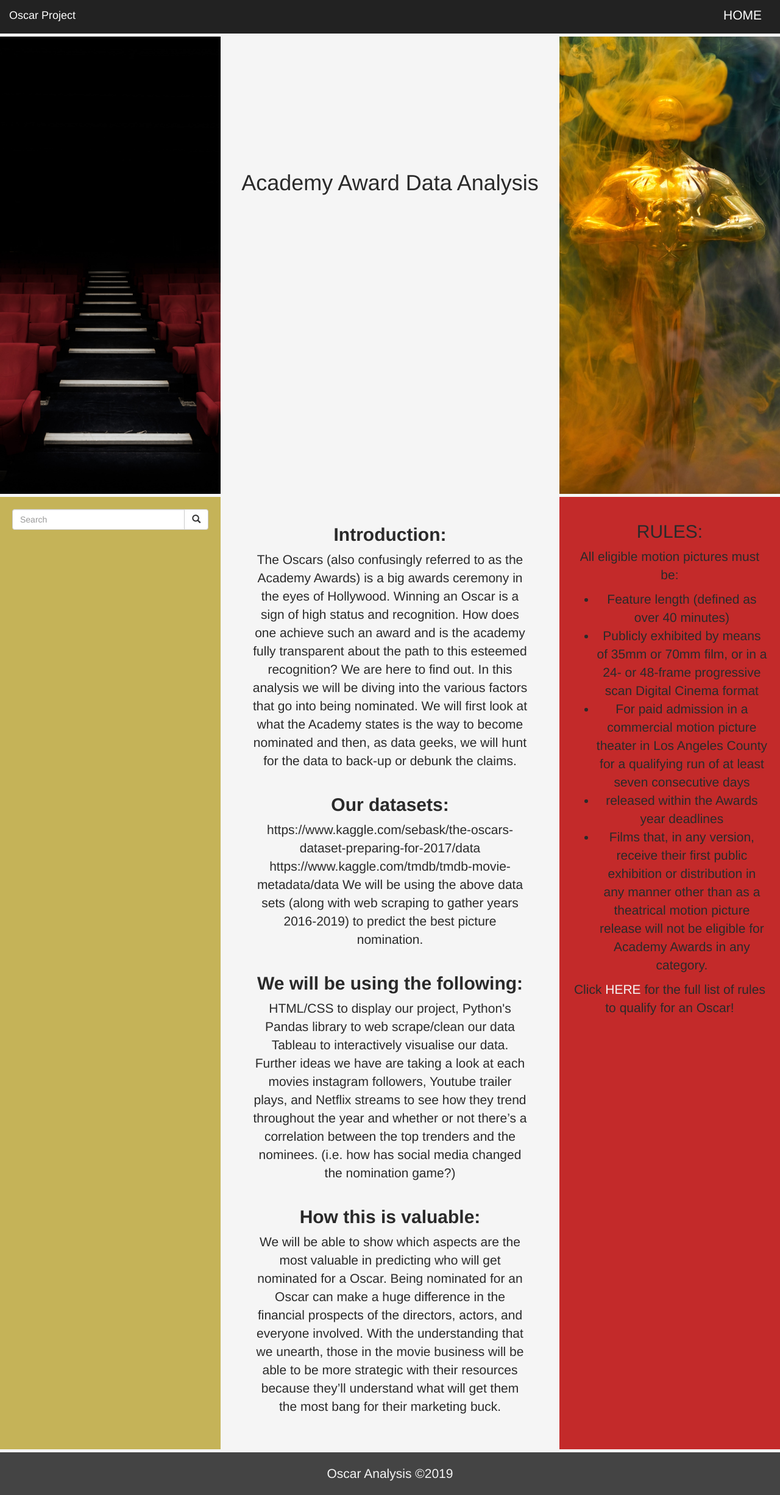
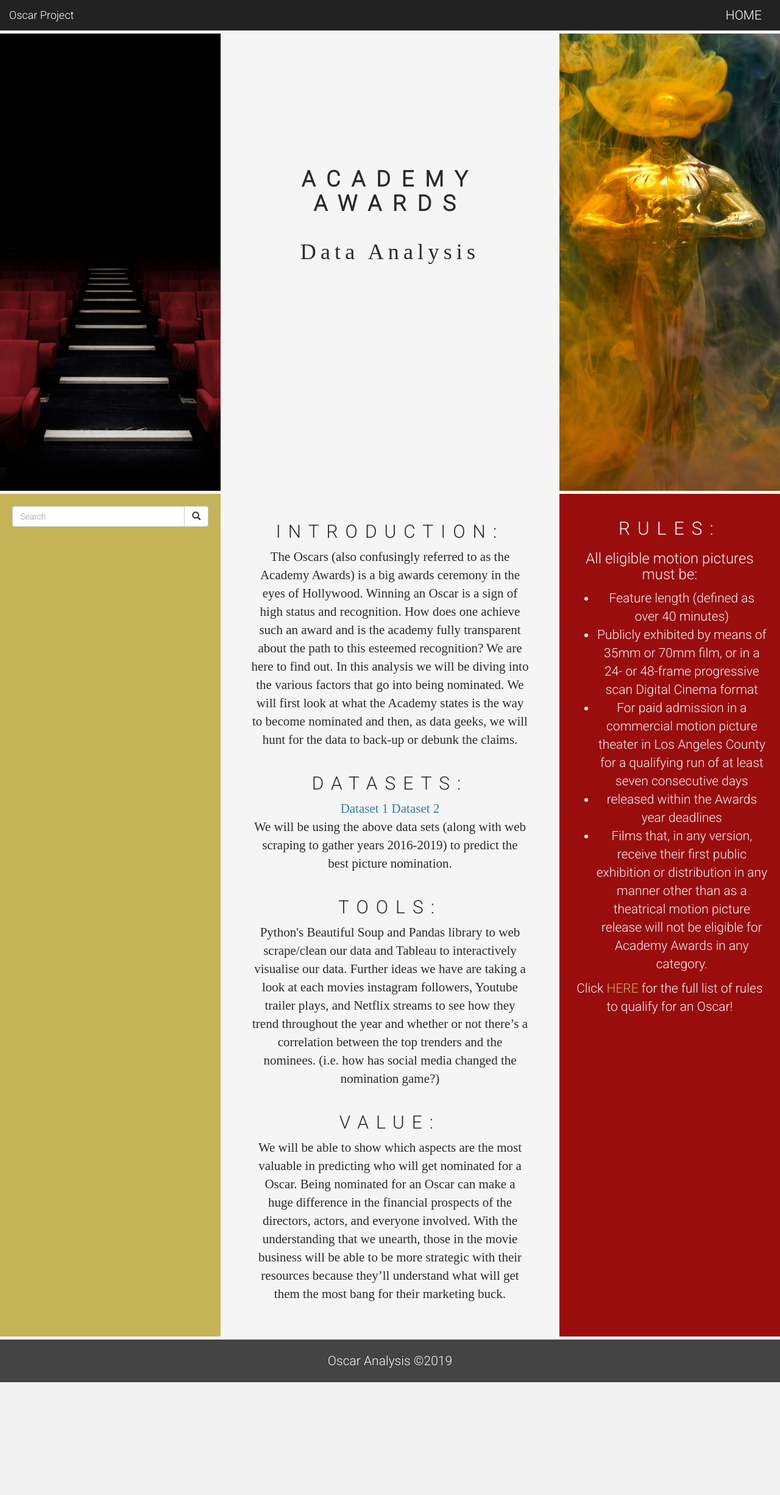
Before and after one commit to hone1er/oscarDataAnalysis, a Flask app: page / in a window 1280 px wide. Shown: the whole page at 61% size. After the commit the page ends 2267 px from the top, so only its background shows below. Run offline with Flask 2, Linux system fonts and the light colour scheme; some libraries are stand-ins or nearby versions.

Commit message:
major styling

```diff
--- a/static/styles/style.css
+++ b/static/styles/style.css
@@ -5,15 +5,15 @@
     border-radius: 0px;
     padding: 20px;
     font-size: 150%;
-  }
+    font-family: 'Roboto', sans-serif;
+}
 
-
-  .data{
+.data{
       grid-area: data;
       background-color: #c5b358;
-    }
+}
 
-    .header {
+.header {
     grid-area: header;
     background-color: #f5f5f5;
     height: 750px; /* You must set a specified height */
@@ -27,12 +27,10 @@
     padding: 25px;
 }
 
+
 .content p {
     padding: 0 20px 20px 20px;
-}
-
-.content h2 {
-    font-weight: bold;
+    font-family: "Hoefler Text 4r","Baskerville Old Face","Hoefler Text","Times New Roman",serif;
 }
 
 .footer {
@@ -46,12 +44,12 @@
 
 .sidebar {
     grid-area: sidebar;
-    background-color: #c32a2a;
-    color: #2a2a2a;
+    background-color: #990d0d;
+    color: #f5f5f5;
 }
 
 .sidebar a {
-    color: #f5f5f5;
+    color: #c5b358;
 }
 
 .blank1{
@@ -86,10 +84,9 @@
     color: #f5f5f5;
 }
 
-  /* NAVBAR */
+  /* NAVBAR STYLING */
 .navbar {
     margin-bottom: 0px;
-    height: 55px;
 }
 
 .navbar-inverse {
@@ -107,17 +104,33 @@
 #navbox a {
     background-color: #222;
 }
-/* End of NAVBAR */
+/* End of NAVBAR STYLING */
 
+.titles {
+    letter-spacing: .4em;
+}
 /* "Academy Awards Data Analysis" */
 #mainTitle {
     margin-top: 200px;
     color: #2a2a2a;
 }
 
+#analysis {
+    font-family: 'Times New Roman', Times, serif;
+    letter-spacing: .2em;
+}
+#academy {
+    letter-spacing: .5em;
+    font-family: 'Roboto', sans-serif;
+    font-weight: bold;
+}
+
+
+/**/
+/**/
 /* Start of media queries */
+@media (max-width: 1024px) {
 
-@media (max-width: 1024px) {
     .blanks {
         display: none;
     }
--- a/templates/index.html
+++ b/templates/index.html
@@ -1,8 +1,10 @@
-{% extends "layout.html" %} {% block header %}<div data-aos="fade-up"><h1 id="mainTitle">Academy Award Data Analysis</h1></div>
+{% extends "layout.html" %} {% block header %}<div data-aos="fade-up"><h1 id="mainTitle"><span id="academy">ACADEMY AWARDS</span>
+  <br><br>
+  <span id="analysis">Data Analysis</span></h1></div>
 {% endblock %}
 {% block content %}
 <div data-aos="fade-down">
-<h2>Introduction:</h2>
+<h2 class="titles">INTRODUCTION:</h2>
 <p>
   The Oscars (also confusingly referred to as the Academy Awards) is a big
   awards ceremony in the eyes of Hollywood. Winning an Oscar is a sign of high
@@ -15,18 +17,20 @@
 </p>
 </div>
 <div data-aos="fade-up">
-<h2>Our datasets:</h2>
+<h2 class="titles">DATASETS:</h2>
 <p>
-  https://www.kaggle.com/sebask/the-oscars-dataset-preparing-for-2017/data
-  https://www.kaggle.com/tmdb/tmdb-movie-metadata/data We will be using the
+  <a href="https://www.kaggle.com/sebask/the-oscars-dataset-preparing-for-2017/data">Dataset 1</a>
+  <a href="https://www.kaggle.com/tmdb/tmdb-movie-metadata/data">Dataset 2</a>
+  <br>
+   We will be using the
   above data sets (along with web scraping to gather years 2016-2019) to predict
   the best picture nomination.
 </p>
 </div>
 <div data-aos="fade-up">
-<h2>We will be using the following:</h2>
+<h2 class="titles">TOOLS:</h2>
 <p>
-  HTML/CSS to display our project, Python's Pandas library to web scrape/clean our data
+  Python's Beautiful Soup and Pandas library to web scrape/clean our data and
   Tableau to interactively visualise our data. Further ideas we have are taking a
   look at each movies instagram followers, Youtube trailer plays, and Netflix
   streams to see how they trend throughout the year and whether or not there’s a
@@ -35,7 +39,7 @@
 </p>
 </div>
 <div data-aos="fade-up">
-<h2>How this is valuable:</h2>
+<h2 class="titles">VALUE:</h2>
 <p>
   We will be able to show which aspects are the most valuable in predicting who
   will get nominated for a Oscar. Being nominated for an Oscar can make a huge
@@ -46,8 +50,8 @@
 </p>
 </div>
 {% endblock %} {% block sidebar %}<div id="sidebar" data-aos="fade-up">
-  <h2>RULES:</h2>
-  <p>All eligible motion pictures must be:</p>
+  <h2 class="titles">RULES:</h2>
+  <h3>All eligible motion pictures must be:</h3>
   <ul data-aos="fade-up">
     <li data-aos="fade-up" class="rules">Feature length (defined as over 40 minutes)</li>
     <li data-aos="fade-up" class="rules">Publicly exhibited by means of 35mm or 70mm film, or in a 24- or 48-frame progressive scan
@@ -60,12 +64,16 @@
   <p data-aos="fade-up">Click <a href="https://www.oscars.org/oscars/rules-eligibility">HERE</a> for the full list of rules to qualify for an Oscar!</p>
   </div>
   {% endblock %}
-  {% block footer %}Oscar Analysis &copy;2019{% endblock %}
-  {% block data %}  <form action="/">
+  {% block footer %}
+  Oscar Analysis &copy;2019
+  {% endblock %}
+  {% block data %}
+  <form action="/">
     <div class="input-group">
       <input type="text" class="form-control" placeholder="Search" name="search">
       <div class="input-group-btn">
         <button class="btn btn-default" type="submit"><i class="glyphicon glyphicon-search"></i></button>
       </div>
     </div>
-  </form>{% endblock %}
+  </form>
+  {% endblock %}
--- a/templates/layout.html
+++ b/templates/layout.html
@@ -11,6 +11,7 @@
         <meta name="viewport" content="width=device-width, initial-scale=1">
         <link href="https://unpkg.com/aos@2.3.1/dist/aos.css" rel="stylesheet">
         <link rel="stylesheet" href="https://maxcdn.bootstrapcdn.com/bootstrap/3.4.0/css/bootstrap.min.css">
+        <link href="https://fonts.googleapis.com/css?family=Roboto:300&display=swap" rel="stylesheet">
         <link type="text/css" rel="stylesheet" href="{{url_for("static", filename="styles/style.css")}}">
     </head>
     <body>
```
